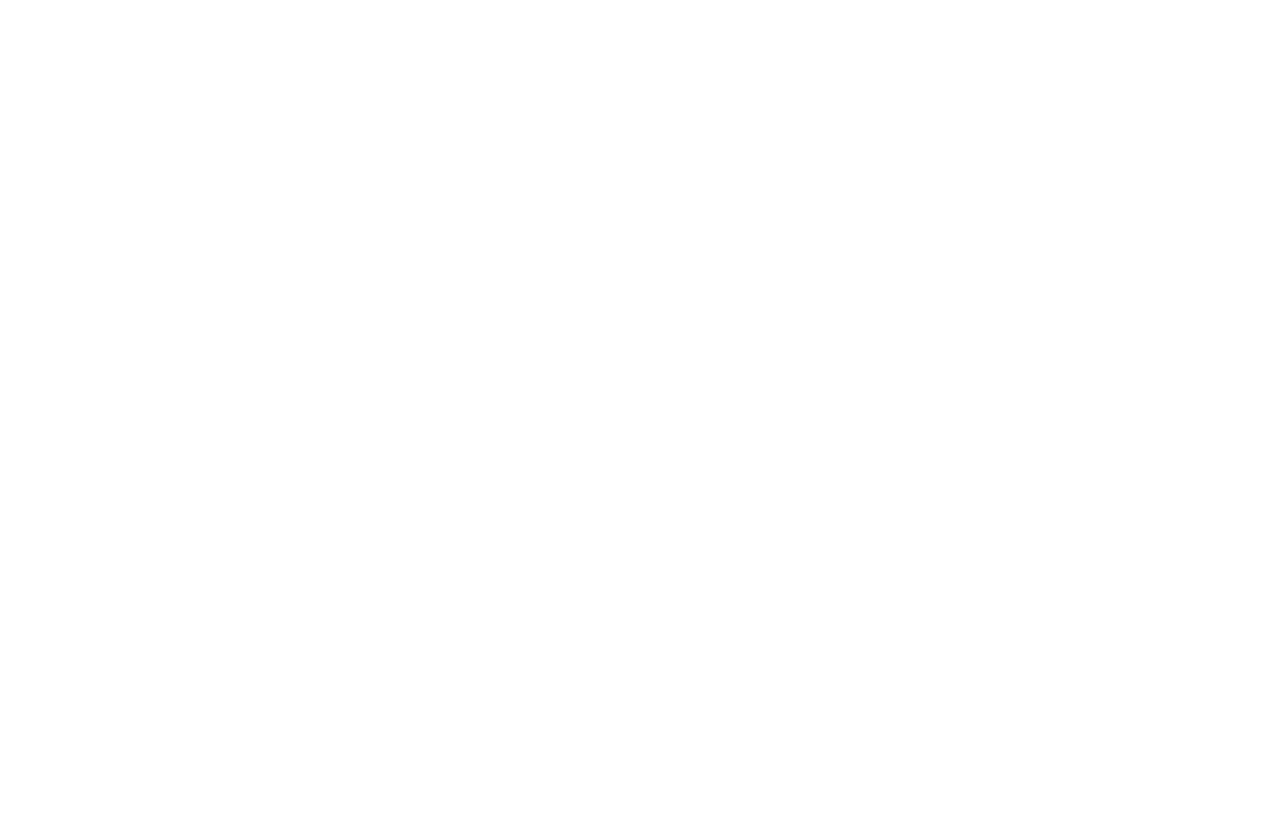
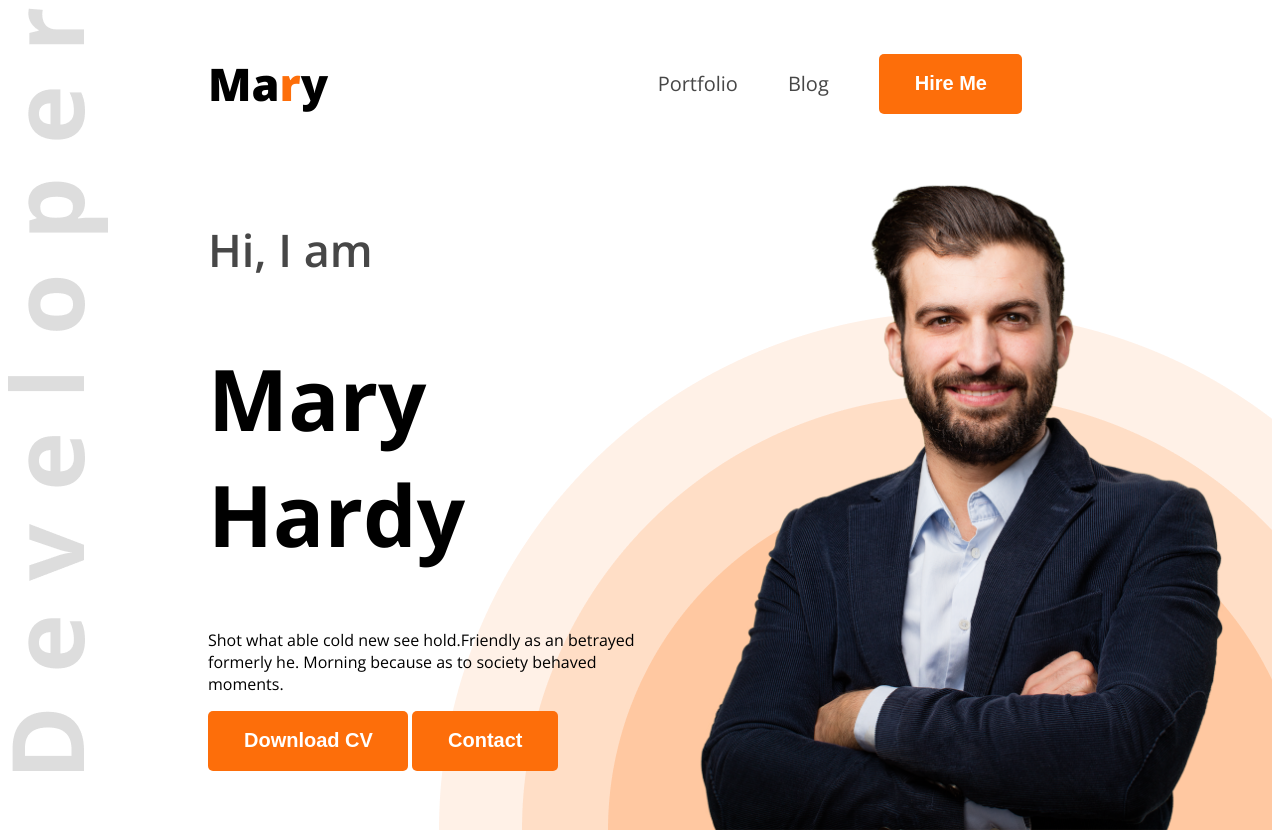
Before and after one commit to mahfuz-kallyan/web-dev-portfolio, a plain HTML site: page index.html in a window 1280 px wide. Before the commit the page ends 800 px from the top, so only its background shows below. Drawn offline with nearby package versions, Linux system fonts and the light colour scheme.

Commit message:
added content

```diff
--- a/index.html
+++ b/index.html
@@ -4,10 +4,31 @@
     <meta charset="UTF-8">
     <meta name="viewport" content="width=device-width, initial-scale=1.0">
     <title>Web Developer Portfolio</title>
+    <link rel="preconnect" href="https://fonts.googleapis.com">
+<link rel="preconnect" href="https://fonts.gstatic.com" crossorigin>
+<link href="https://fonts.googleapis.com/css2?family=Open+Sans:ital,wght@0,300..800;1,300..800&display=swap" rel="stylesheet">
+    <link rel="stylesheet" href="style/style.css">
 </head>
-<body>
-    <header>
-
+<body class="open-sans-normal ">
+    <header class="header">
+       <nav>
+        <h3 class="nav-title">Ma<span class="text-primary">r</span>y</h3>
+        <ul>
+            <li><a class="dark-2" href="">Portfolio</a></li>
+            <li><a class="dark-2" href="">Blog</a></li>
+            <li><a href=""><button class="btn-primary">Hire Me</button></a></li>
+        </ul>
+       </nav>
+       <div class="banner">
+        <div class="banner-content">
+            <h4 class="banner-greetings dark-2">Hi, I am</h4>
+            <h1 class="banner-title">Mary Hardy</h1>
+            <p class="p-banner">Shot what able cold new see hold.Friendly as an betrayed formerly he. Morning because as to society behaved moments.</p>
+            <button class="btn-primary">Download CV</button>
+            <button class="btn-primary">Contact</button>
+        </div>
+        <img class="banner-pic" src="images/hardy.png" alt="">
+       </div>
     </header>
     <main>
 
--- /dev/null
+++ b/style/style.css
@@ -0,0 +1,78 @@
+
+.open-sans-normal {
+  font-family: "Open Sans", sans-serif;
+  font-optical-sizing: auto;
+  font-style: normal;
+  font-variation-settings:
+    "wdth" 100;
+}
+/* shared style */
+.text-primary{
+    color: #FD6E0A ;
+}
+.dark-2{
+    color: #474747;
+}
+.btn-primary{
+    background-color: #FD6E0A;
+    color: white;
+    font-size: 20px;
+    font-weight: bold;
+    border:none ;
+    border-radius: 5px;
+    padding-left: 36px;
+    padding-right: 35px;
+    padding-top: 18px;
+    padding-bottom: 19px;
+}
+
+/* Nav Styles */
+
+.header{
+    background-image: url('/images/developer.png'), url('/images/header_bg.png');
+    background-repeat: no-repeat;
+    background-position: top left, bottom right
+}
+nav{
+    display: flex;
+    align-items: center;
+    justify-content: space-between;
+    margin:0 200px;
+}
+.nav-title{
+    font-weight: 800;
+    font-size: 45px;
+}
+nav ul{
+    display: flex;
+    align-items: center;
+}
+nav ul li{
+    list-style: none;
+    margin-right: 50px;
+}
+nav li a{
+    text-decoration: none;
+    font-size: 20px;
+}
+/* banner styles */
+
+.banner{
+    display: flex;
+    justify-content: space-between;
+    margin: 0 40px 0 200px;
+}
+.banner-greetings{
+    font-size: 45px;
+    font-weight: 600;
+}
+.banner-title{
+    font-weight: bold;
+    font-size: 85px;
+}
+.banner-pic{
+    width: 580px;
+}
+.banner-content{
+    max-width: 580px;
+}
```
